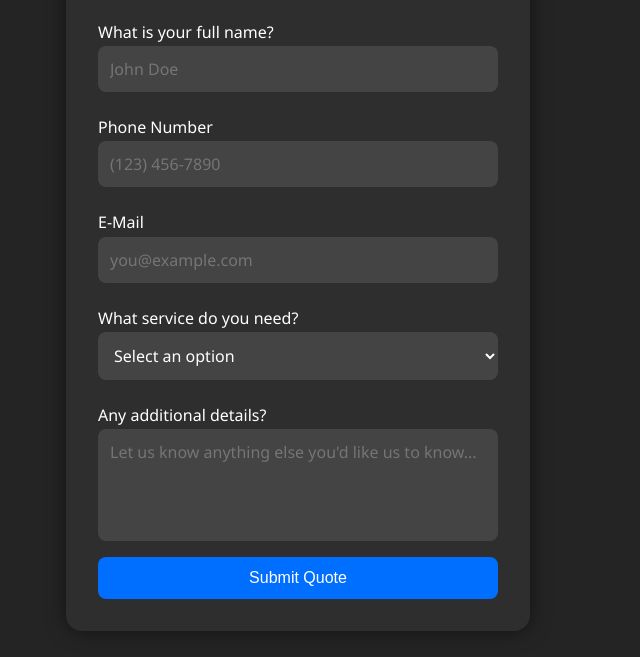
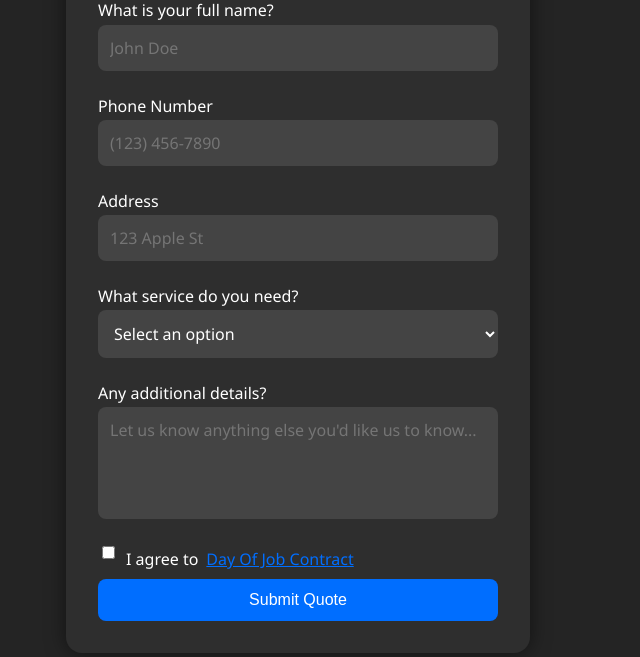
Before and after one commit to grantlay/mgpws, a plain HTML site: page index.html in a window 1280 px wide. Shown: the part 143-800 px from the top of the page, without its empty margins (342-982 px from the left). Drawn offline with Linux system fonts and the light colour scheme.

Commit message:
Update index.html

```diff
--- a/index.html
+++ b/index.html
@@ -3,8 +3,7 @@
 <head>
   <meta charset="UTF-8" />
   <meta name="viewport" content="width=device-width, initial-scale=1.0, maximum-scale=1.0">
-  <title>M&G Pressure Washing Services</title>
-<link rel="icon" href="mglogo.png" type="image/png">
+  <title>Get a Quote</title>
   <link rel="stylesheet" href="style.css" />
 </head>
 <body>
@@ -20,8 +19,8 @@
         <label for="phone">Phone Number</label>
         <input type="tel" id="phone" placeholder="(123) 456-7890" required />
 
-      <label for="email">E-Mail</label>
-      <input type="email" id="email" placeholder="you@example.com" required />
+        <label for="address">Address</label>
+        <input type="text" id="address" placeholder="123 Apple St" required />
 
         <label for="service">What service do you need?</label>
         <select id="service" required>
@@ -34,8 +33,14 @@
         <label for="details">Any additional details?</label>
         <textarea id="details" rows="4" placeholder="Let us know anything else you'd like us to know..."></textarea>
 
+        <label style="display: flex; align-items: center; gap: 0.5rem;">
+          <input type="checkbox" id="agreeTOS" required>
+          I agree to <a href="tos.html" target="_blank" style="color: #006eff; text-decoration: underline;">Day Of Job Contract</a>
+        </label>
+
         <button type="submit">Submit Quote</button>
       </form>
+    </div>
   </div>
   <script src="script.js"></script>
 </body>
```
Lines whose indentation alone changed are shown as unchanged.
